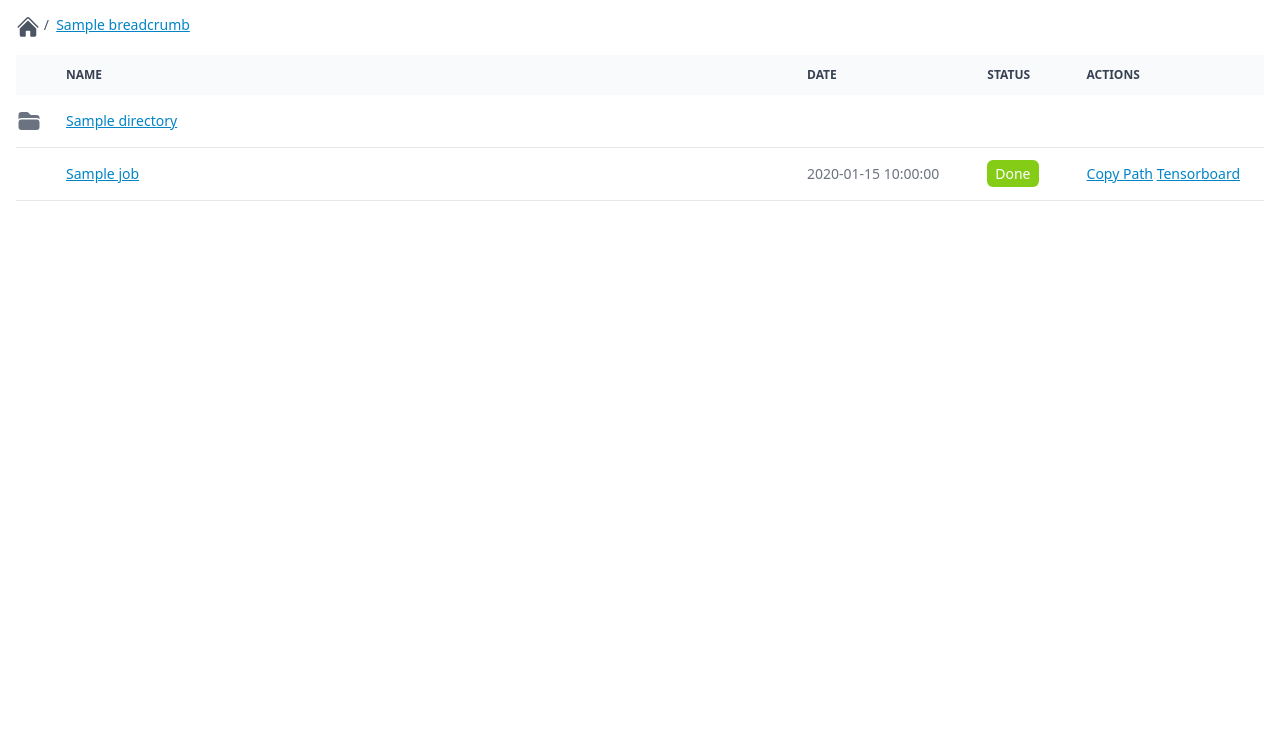
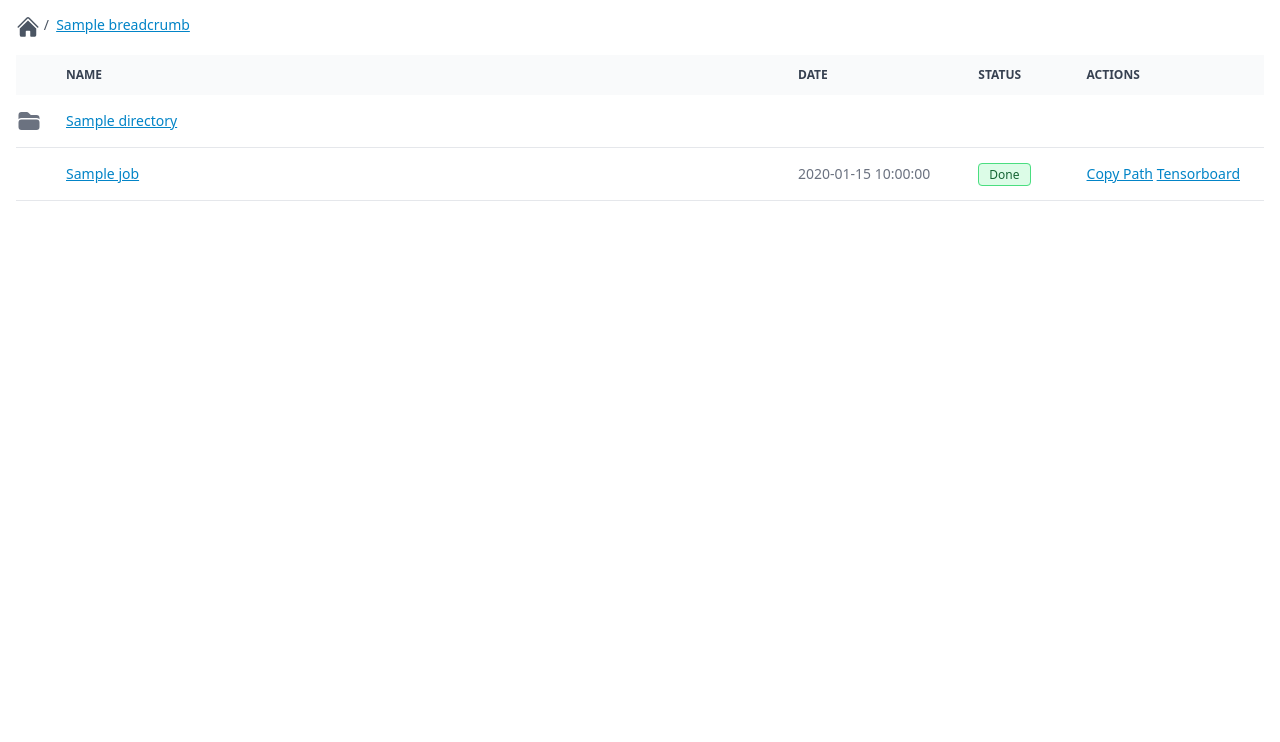
Before and after one commit to matthias-k/foreman-ai-builder-camp, a Flask app: template foreman/templates/browse.html in a window 1280 px wide. Shown: the part 58-800 px from the top of the page. Run offline with Flask 3, Linux system fonts and the light colour scheme; the template is opened without the code that fills it: most values are stand-ins (such as "Sample title", 1, 10 or a date in 2020); parts of the project's set-up code (start-up, migrations or seed data) failed here and were passed over; some libraries are stand-ins or nearby versions.

Commit message:
feat: better status badges differentiating between completed and failed

```diff
--- a/foreman/templates/macros.html.jinja
+++ b/foreman/templates/macros.html.jinja
@@ -1,9 +1,17 @@
 {% macro status(status) -%}
-    {% if status == "done" %}
-    <span class="px-2 py-1 rounded-md bg-lime-500 text-sm text-white">Done</span>
+    {% if status == "ready" %}
+    <span class="bg-gray-100 text-gray-800 text-xs font-medium me-2 px-2.5 py-0.5 rounded dark:bg-gray-700 dark:text-gray-400 border border-gray-500">Ready</span>
+    {% elif status == "queued" %}
+    <span class="bg-yellow-100 text-yellow-800 text-xs font-medium me-2 px-2.5 py-0.5 rounded dark:bg-gray-700 dark:text-yellow-300 border border-yellow-300">Queued</span>
     {% elif status == "running" %}
-    <span class="px-2 py-1 rounded-md bg-sky-500 text-sm text-white">Running</span>
-    {% elif status != "unknown" %}
-    <span class="px-2 py-1 rounded-md bg-amber-400 text-sm text-white">{{ status }}</span>
+    <span class="bg-blue-100 text-blue-800 text-xs font-medium me-2 px-2.5 py-0.5 rounded dark:bg-gray-700 dark:text-blue-400 border border-blue-400">Running</span>
+    {% elif status == "done" %}
+    <span class="bg-green-100 text-green-800 text-xs font-medium me-2 px-2.5 py-0.5 rounded dark:bg-gray-700 dark:text-green-400 border border-green-400">Done</span>
+    {% elif status == "completed" %}
+    <span class="bg-green-100 text-green-800 text-xs font-medium me-2 px-2.5 py-0.5 rounded dark:bg-gray-700 dark:text-green-400 border border-green-400">Completed</span>
+    {% elif status == "failed" %}
+    <span class="bg-red-100 text-red-800 text-xs font-medium me-2 px-2.5 py-0.5 rounded dark:bg-gray-700 dark:text-red-400 border border-red-400">Failed</span>
+    {% else %}
+    <span class="bg-purple-100 text-purple-800 text-xs font-medium me-2 px-2.5 py-0.5 rounded dark:bg-gray-700 dark:text-purple-400 border border-purple-400">{{ status }} (?)</span>
     {% endif %}
 {%- endmacro %}
```
Also changed, not shown: foreman/r3_extension.py (+6 -1 lines).
